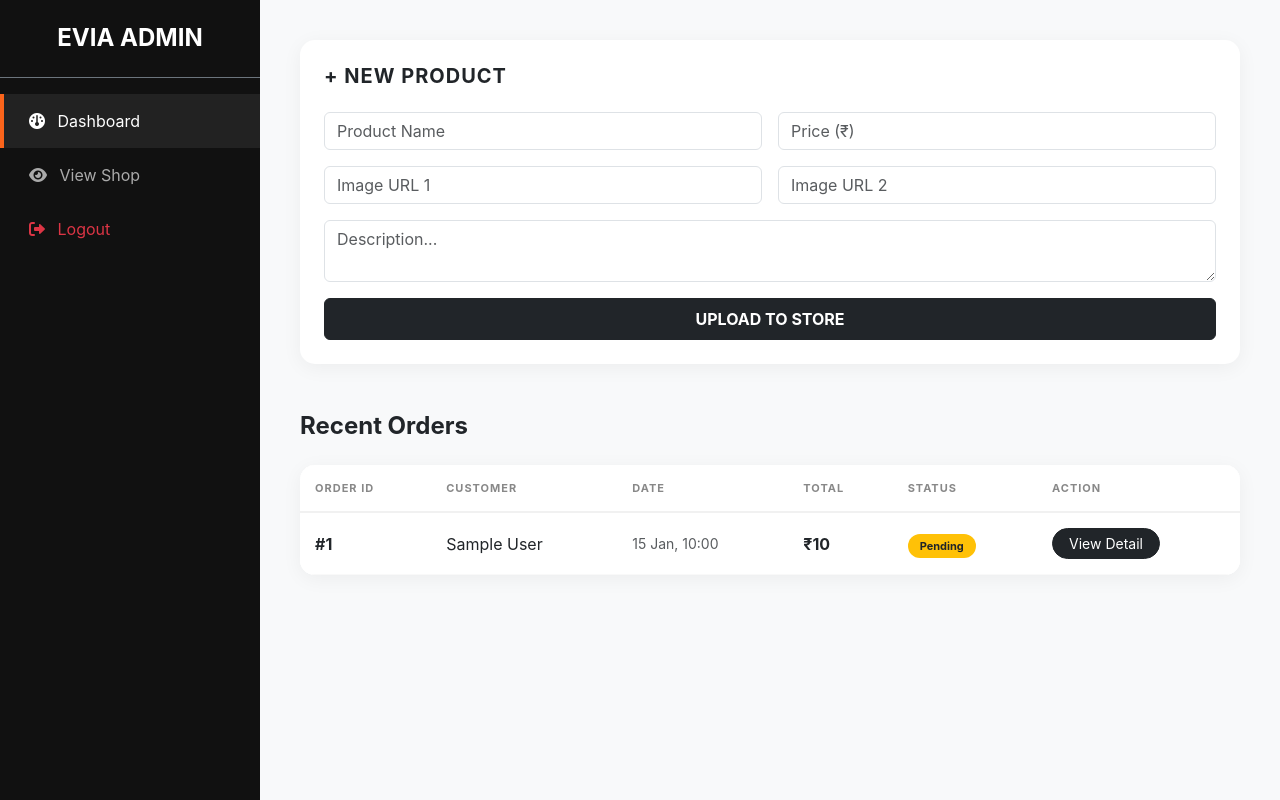
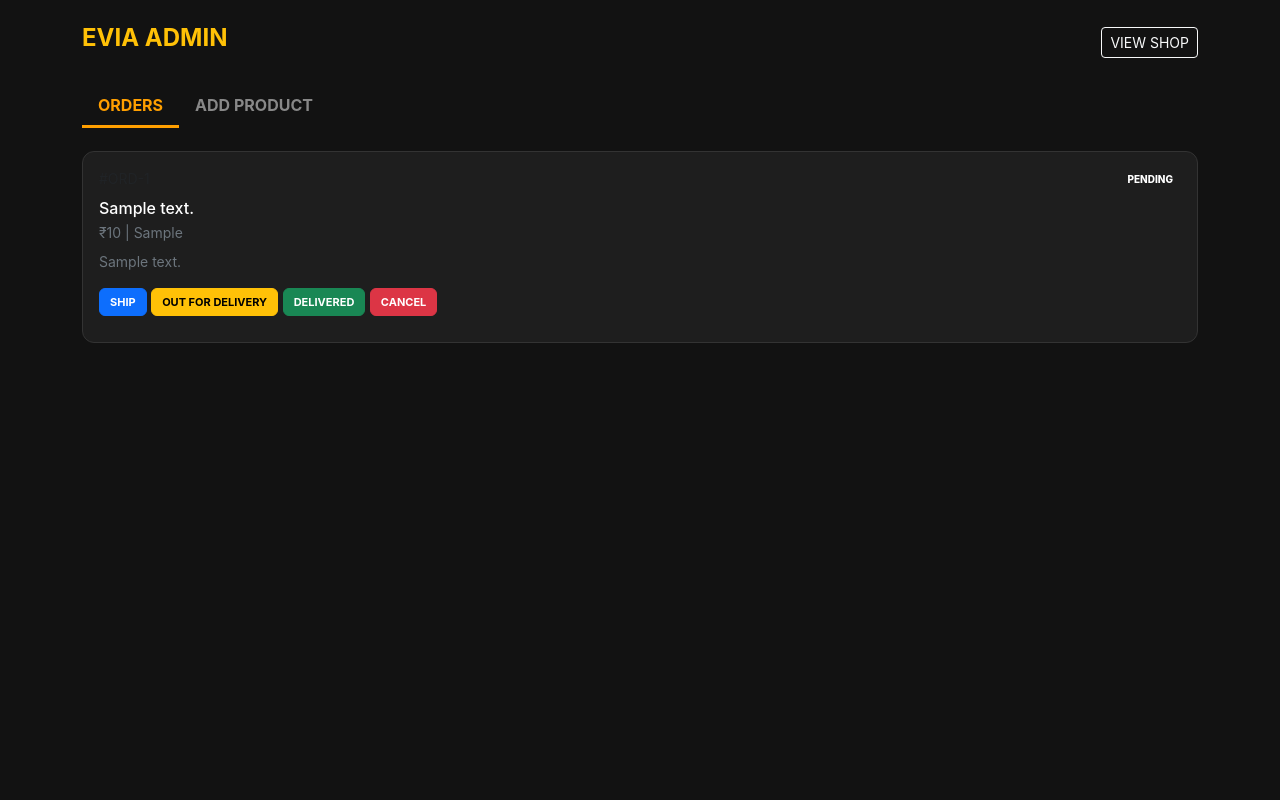
Before and after one commit to gmkarshad45-design/evia-shop, a Flask app: page /admin in a window 1280 px wide. Run offline with Flask 3, Linux system fonts and the light colour scheme; a user stored in the database is signed in; tables that the repository leaves empty hold one stand-in row (values such as "Sample post").

Commit message:
Update admin.html

```diff
--- a/templates/admin.html
+++ b/templates/admin.html
@@ -1,136 +1,72 @@
 <!DOCTYPE html>
 <html lang="en">
 <head>
-    <meta charset="UTF-8">
     <meta name="viewport" content="width=device-width, initial-scale=1.0">
-    <title>Admin Dashboard | EVIA</title>
+    <title>EVIA | Admin</title>
     <link href="https://cdn.jsdelivr.net/npm/bootstrap@5.3.0/dist/css/bootstrap.min.css" rel="stylesheet">
     <link rel="stylesheet" href="https://cdnjs.cloudflare.com/ajax/libs/font-awesome/6.0.0/css/all.min.css">
     <style>
-        :root { --sidebar-width: 260px; --evia-orange: #fb641b; }
-        body { background: #f8f9fa; font-family: 'Inter', sans-serif; }
+        body { background: #121212; color: #fff; font-family: 'Inter', sans-serif; }
+        .admin-card { background: #1e1e1e; border-radius: 12px; border: 1px solid #333; margin-bottom: 15px; }
+        .status-badge { font-size: 10px; font-weight: 800; padding: 4px 8px; border-radius: 4px; }
+        .bg-placed { background: #0d6efd; }
+        .bg-shipped { background: #6f42c1; }
+        .bg-delivery { background: #ff9f00; }
+        .bg-delivered { background: #198754; }
+        .bg-return { background: #dc3545; }
 
-        .sidebar { background: #111; color: white; min-height: 100vh; width: var(--sidebar-width); position: fixed; z-index: 1000; }
-        .sidebar a { color: #aaa; text-decoration: none; padding: 15px 25px; display: block; transition: 0.3s; border-left: 4px solid transparent; }
-        .sidebar a:hover, .sidebar a.active { background: #222; color: #fff; border-left: 4px solid var(--evia-orange); }
+        .scroll-x { overflow-x: auto; white-space: nowrap; padding-bottom: 10px; }
+        .nav-tabs .nav-link { color: #888; border: none; font-weight: 700; }
+        .nav-tabs .nav-link.active { color: #ff9f00; background: none; border-bottom: 3px solid #ff9f00; }
 
-        .main-content { margin-left: var(--sidebar-width); padding: 40px; }
-        .card { border: none; border-radius: 15px; box-shadow: 0 4px 20px rgba(0,0,0,0.05); }
-
-        /* Table Styling */
-        .table { background: white; border-radius: 10px; overflow: hidden; }
-        .table thead { background: #fafafa; border-bottom: 2px solid #f1f1f1; }
-        .table th { font-size: 11px; text-transform: uppercase; letter-spacing: 1px; color: #888; padding: 15px; }
-        .table td { padding: 15px; vertical-align: middle; border-bottom: 1px solid #f9f9f9; }
-
-        .status-pill { padding: 5px 12px; border-radius: 50px; font-size: 11px; font-weight: 700; }
-
-        @media (max-width: 768px) {
-            .sidebar { width: 100%; height: auto; position: relative; }
-            .main-content { margin-left: 0; padding: 15px; }
-        }
+        .btn-action { font-size: 11px; font-weight: 700; padding: 5px 10px; }
     </style>
 </head>
 <body>
 
-<div class="sidebar">
-    <div class="p-4 border-bottom border-secondary mb-3 text-center">
-        <h4 class="fw-bold m-0 text-white">EVIA ADMIN</h4>
-    </div>
-    <a href="/admin" class="active"><i class="fa fa-dashboard me-2"></i> Dashboard</a>
-    <a href="/"><i class="fa fa-eye me-2"></i> View Shop</a>
-    <a href="/logout" class="text-danger"><i class="fa fa-sign-out-alt me-2"></i> Logout</a>
-</div>
-
-<div class="main-content">
-    <div class="card p-4 mb-5">
-        <h5 class="fw-bold mb-4 text-uppercase" style="letter-spacing: 1px;">+ New Product</h5>
-        <form action="/admin" method="POST">
-            <div class="row g-3">
-                <div class="col-md-6"><input type="text" name="name" class="form-control" required placeholder="Product Name"></div>
-                <div class="col-md-6"><input type="number" name="price" class="form-control" required placeholder="Price (₹)"></div>
-                <div class="col-md-6"><input type="text" name="image" class="form-control" required placeholder="Image URL 1"></div>
-                <div class="col-md-6"><input type="text" name="image_2" class="form-control" placeholder="Image URL 2"></div>
-                <div class="col-12"><textarea name="description" class="form-control" placeholder="Description..."></textarea></div>
-                <div class="col-12"><button type="submit" class="btn btn-dark w-100 fw-bold py-2">UPLOAD TO STORE</button></div>
-            </div>
-        </form>
+<div class="container py-4">
+    <div class="d-flex justify-content-between align-items-center mb-4">
+        <h4 class="fw-bold text-warning">EVIA ADMIN</h4>
+        <a href="/" class="btn btn-outline-light btn-sm">VIEW SHOP</a>
     </div>
 
-    <h4 class="fw-bold mb-4">Recent Orders</h4>
-    <div class="card p-0 overflow-hidden">
-        <table class="table mb-0">
-            <thead>
-                <tr>
-                    <th>Order ID</th>
-                    <th>Customer</th>
-                    <th>Date</th>
-                    <th>Total</th>
-                    <th>Status</th>
-                    <th>Action</th>
-                </tr>
-            </thead>
-            <tbody>
-                {% for o in orders %}
-                <tr>
-                    <td class="fw-bold">#{{ o.id }}</td>
-                    <td>{{ o.customer.full_name }}</td>
-                    <td class="text-muted small">{{ o.date_ordered.strftime('%d %b, %H:%M') }}</td>
-                    <td class="fw-bold">₹{{ o.total_price }}</td>
-                    <td>
-                        <span class="status-pill {% if o.status == 'Delivered' %}bg-success text-white{% elif o.status == 'Cancelled' %}bg-danger text-white{% else %}bg-warning{% endif %}">
-                            {{ o.status }}
-                        </span>
-                    </td>
-                    <td>
-                        <button class="btn btn-sm btn-dark px-3 rounded-pill" data-bs-toggle="modal" data-bs-target="#orderModal{{ o.id }}">
-                            View Detail
-                        </button>
-                    </td>
-                </tr>
+    <ul class="nav nav-tabs mb-4 border-0">
+        <li class="nav-item"><a class="nav-link active" data-bs-toggle="tab" href="#orders">ORDERS</a></li>
+        <li class="nav-item"><a class="nav-link" data-bs-toggle="tab" href="#inventory">ADD PRODUCT</a></li>
+    </ul>
 
-                <div class="modal fade" id="orderModal{{ o.id }}" tabindex="-1" aria-hidden="true">
-                    <div class="modal-dialog modal-dialog-centered">
-                        <div class="modal-content border-0 rounded-4 shadow">
-                            <div class="modal-header border-0 pb-0">
-                                <h5 class="fw-bold">Order Details #{{ o.id }}</h5>
-                                <button type="button" class="btn-close" data-bs-dismiss="modal"></button>
-                            </div>
-                            <div class="modal-body">
-                                <div class="mb-4">
-                                    <label class="small text-muted fw-bold d-block text-uppercase">Customer Info</label>
-                                    <h6 class="fw-bold m-0">{{ o.customer.full_name }}</h6>
-                                    <p class="text-muted small">{{ o.customer.email }}</p>
-                                    <a href="https://wa.me/91{{ o.whatsapp }}" target="_blank" class="btn btn-success btn-sm rounded-pill w-100 mt-2">
-                                        <i class="fab fa-whatsapp me-2"></i> WhatsApp: {{ o.whatsapp }}
-                                    </a>
-                                </div>
+    <div class="tab-content">
+        <div id="orders" class="tab-pane fade show active">
+            {% for o in orders %}
+            <div class="admin-card p-3">
+                <div class="d-flex justify-content-between mb-2">
+                    <span class="text-muted small">#ORD-{{ o.id }}</span>
+                    <span class="status-badge bg-{{ o.status|lower|replace(' ', '') }}">{{ o.status|upper }}</span>
+                </div>
+                <h6 class="mb-1 text-truncate">{{ o.product_details }}</h6>
+                <p class="small text-secondary mb-2">₹{{ o.total_price }} | {{ o.whatsapp }}</p>
+                <p class="small text-secondary mb-3">{{ o.address }}</p>
 
-                                <div class="mb-4">
-                                    <label class="small text-muted fw-bold d-block text-uppercase">Shipping Address</label>
-                                    <p class="small mb-0">{{ o.address }}</p>
-                                </div>
+                <div class="scroll-x">
+                    <a href="/admin/update-status/{{ o.id }}/Shipped" class="btn btn-primary btn-action">SHIP</a>
+                    <a href="/admin/update-status/{{ o.id }}/Out for Delivery" class="btn btn-warning btn-action">OUT FOR DELIVERY</a>
+                    <a href="/admin/update-status/{{ o.id }}/Delivered" class="btn btn-success btn-action">DELIVERED</a>
+                    <a href="/admin/update-status/{{ o.id }}/Cancelled" class="btn btn-danger btn-action">CANCEL</a>
+                </div>
+            </div>
+            {% endfor %}
+        </div>
 
-                                <div class="p-3 bg-light rounded-3 mb-4">
-                                    <label class="small text-muted fw-bold d-block text-uppercase">Items Ordered</label>
-                                    <p class="fw-bold mb-0 text-dark">{{ o.product_details }}</p>
-                                    <hr>
-                                    <h5 class="fw-bold text-primary mb-0">Total: ₹{{ o.total_price }}</h5>
-                                </div>
-
-                                <div class="d-flex gap-2">
-                                    <a href="{{ url_for('update_status', id=o.id, st='Shipped') }}" class="btn btn-outline-dark w-100 fw-bold py-2 rounded-3">Ship</a>
-                                    <a href="{{ url_for('update_status', id=o.id, st='Delivered') }}" class="btn btn-dark w-100 fw-bold py-2 rounded-3">Deliver</a>
-                                </div>
-                            </div>
-                        </div>
-                    </div>
-                </div>
-                {% else %}
-                <tr><td colspan="6" class="text-center py-5 text-muted">No orders found.</td></tr>
-                {% endfor %}
-            </tbody>
-        </table>
+        <div id="inventory" class="tab-pane fade">
+            <form action="/admin/add-product" method="POST" class="admin-card p-3">
+                <div class="mb-3"><input type="text" name="name" class="form-control bg-dark text-white border-secondary" placeholder="Product Name" required></div>
+                <div class="mb-3"><input type="number" name="price" class="form-control bg-dark text-white border-secondary" placeholder="Price (₹)" required></div>
+                <div class="mb-3"><input type="text" name="image" class="form-control bg-dark text-white border-secondary" placeholder="Main Image URL" required></div>
+                <div class="mb-3"><input type="text" name="image_2" class="form-control bg-dark text-white border-secondary" placeholder="Second Image URL (Optional)"></div>
+                <div class="mb-3"><textarea name="description" class="form-control bg-dark text-white border-secondary" placeholder="Description"></textarea></div>
+                <button type="submit" class="btn btn-warning w-100 fw-bold">UPLOAD PRODUCT</button>
+            </form>
+        </div>
     </div>
 </div>
 
```
